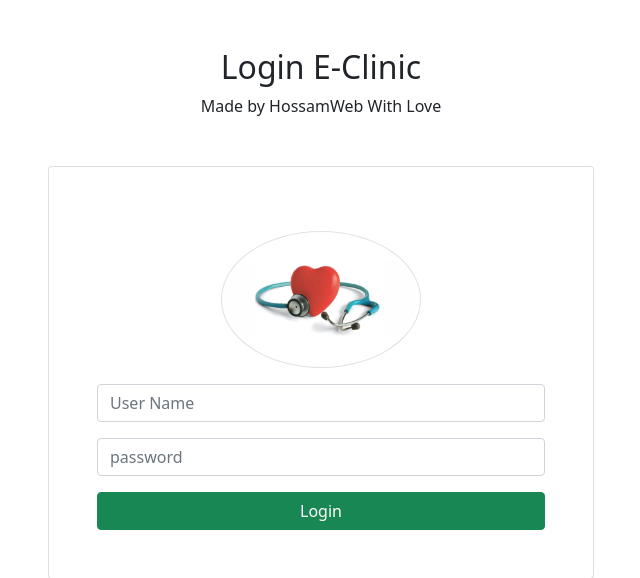
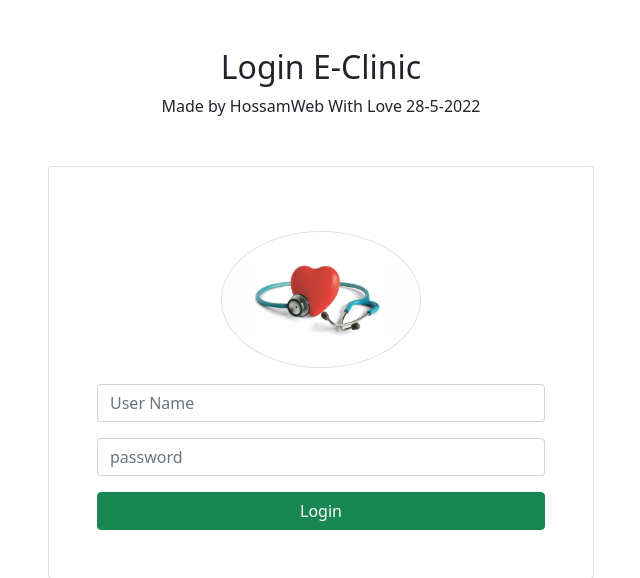
Before and after one commit to hossamalhossany/project, a Django app: page /eclinic/ in a window 1280 px wide. Shown: the top 578 px of the page, without its empty margins (319-959 px from the left). Run offline with Django 3.2, Linux system fonts and the light colour scheme.

Commit message:
65 ** 28-5-2022 -- 11:20 PM - home

```diff
--- a/home/tohy9ak93y7n/project/templates/eclinic/index.html
+++ b/home/tohy9ak93y7n/project/templates/eclinic/index.html
@@ -11,7 +11,7 @@
     <div class="row">
         <div class="col-md-6 offset-md-3">
             <h2 class="text-center text-dark mt-5">Login E-Clinic</h2>
-            <div class="text-center mb-5 text-dark">Made by HossamWeb With Love</div>
+            <div class="text-center mb-5 text-dark">Made by HossamWeb With Love 28-5-2022</div>
             <div class="card my-5">
               <form class="card-body cardbody-color p-lg-5" action="modules" method="POST">
                   {% csrf_token %}
```
